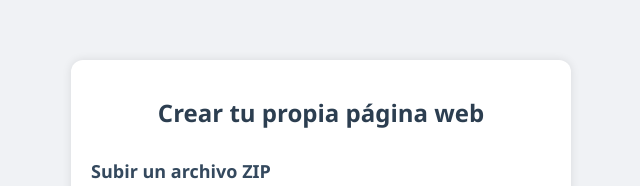
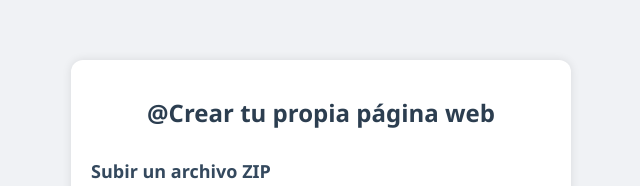
Before and after one commit to deylinqff/Youtzy, a website: page index.html in a window 1280 px wide. Shown: the part 109-295 px from the top of the page, without its empty margins (319-959 px from the left). Drawn offline with Linux system fonts and the light colour scheme.

Commit message:
Actualizar index.html

```diff
--- a/index.html
+++ b/index.html
@@ -103,7 +103,7 @@
 </head>
 <body>
   <div class="container">
-    <h1>Crear tu propia página web</h1>
+    <h1>@Crear tu propia página web</h1>
 
     <h2>Subir un archivo ZIP</h2>
     <form id="zipForm" enctype="multipart/form-data">
```
